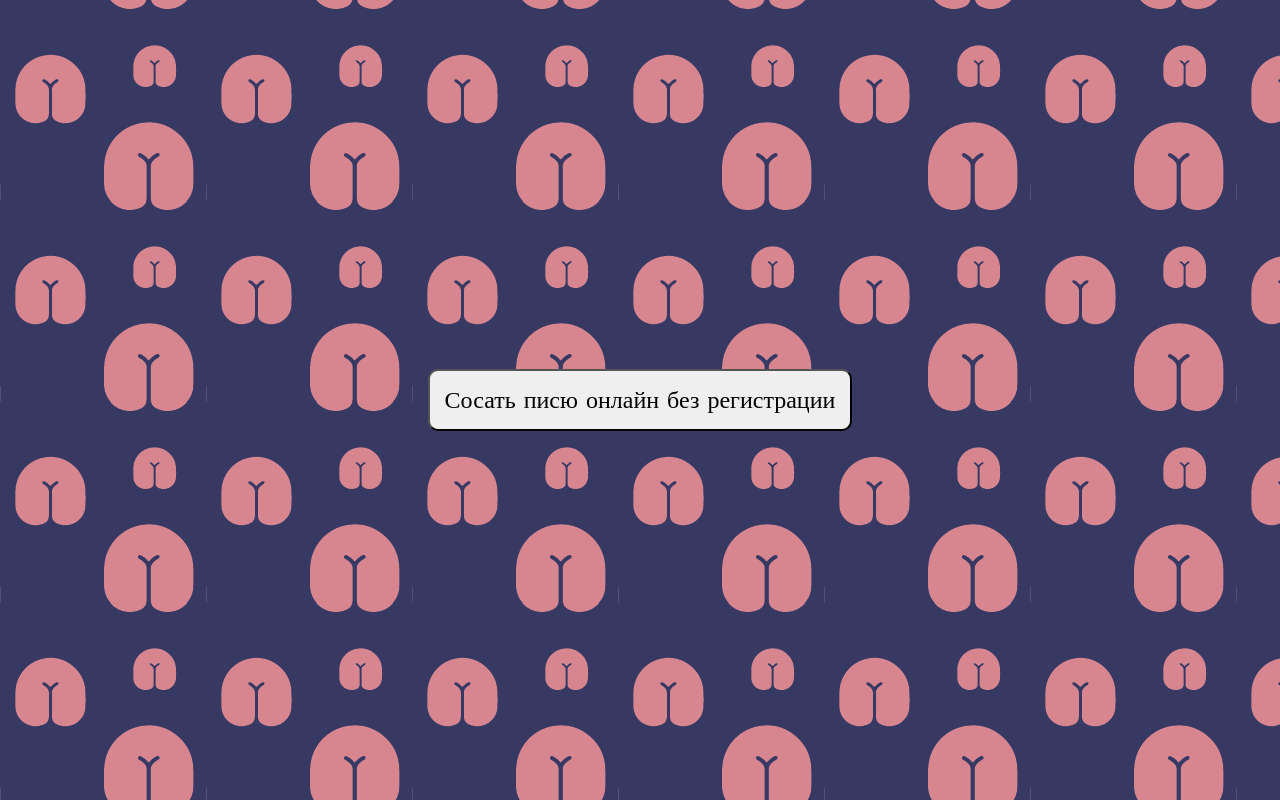
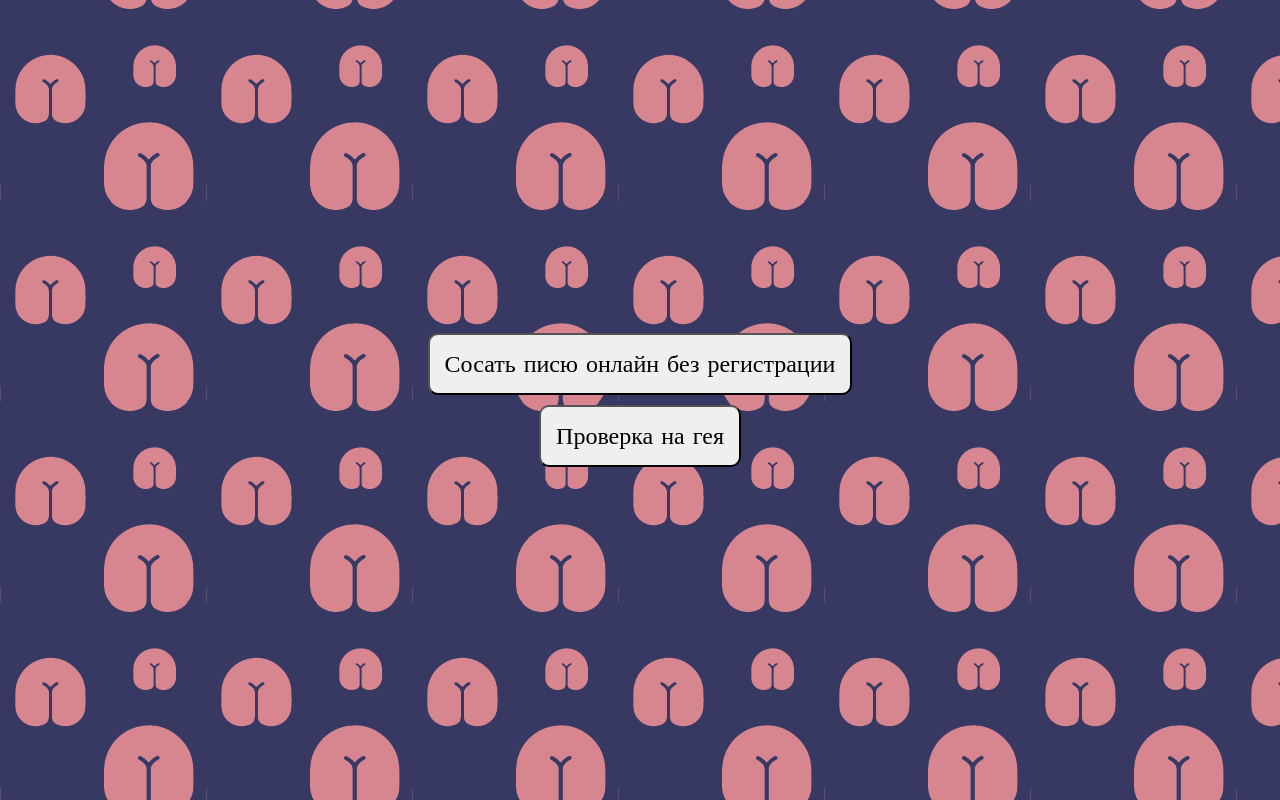
Before and after one commit to Krista-designer/-, a plain HTML site: page index.html in a window 1280 px wide. Drawn offline with Linux system fonts and the light colour scheme.

Commit message:
Add files via upload

```diff
--- a/index.html
+++ b/index.html
@@ -1,9 +1,13 @@
 <html>
  <body style="background:url('Монтажная область 1.png')">
-  <div style="display:flex; justify-content:center;align-items:center;height:100%">
-   <Button style="padding:15px;font-size:24px;Font-family:'Comic Sans MS';border-radius:10px" onclick="alert('Поздраляем! Вы пидор!')" >
+  <div style="display:flex; justify-content:center;align-items:center;height:100%;flex-direction:column;gap:10px">
+   <Button style="padding:15px;font-size:24px;Font-family:'Comic Sans MS';border-radius:10px" onclick="alert('Поздраляем! Вы пидор!')">
      Сосать писю онлайн без регистрации
+   </Button>
+ <Button style="padding:15px;font-size:24px;Font-family:'Comic Sans MS';border-radius:10px" onclick="window.location.href = 'https://chlenov.fans/gei/';" >
+    Проверка на гея
    </Button>
   </div>
  </body>
+
 </html>
```
